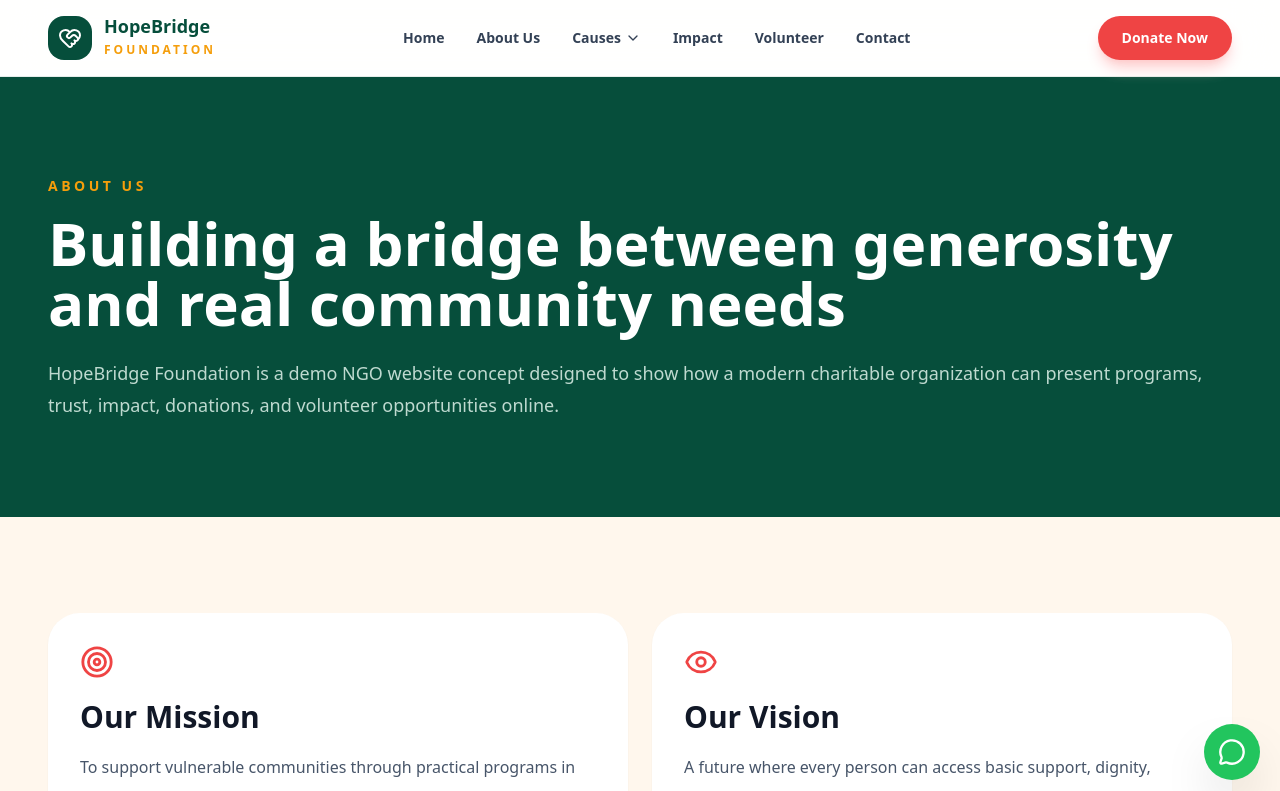
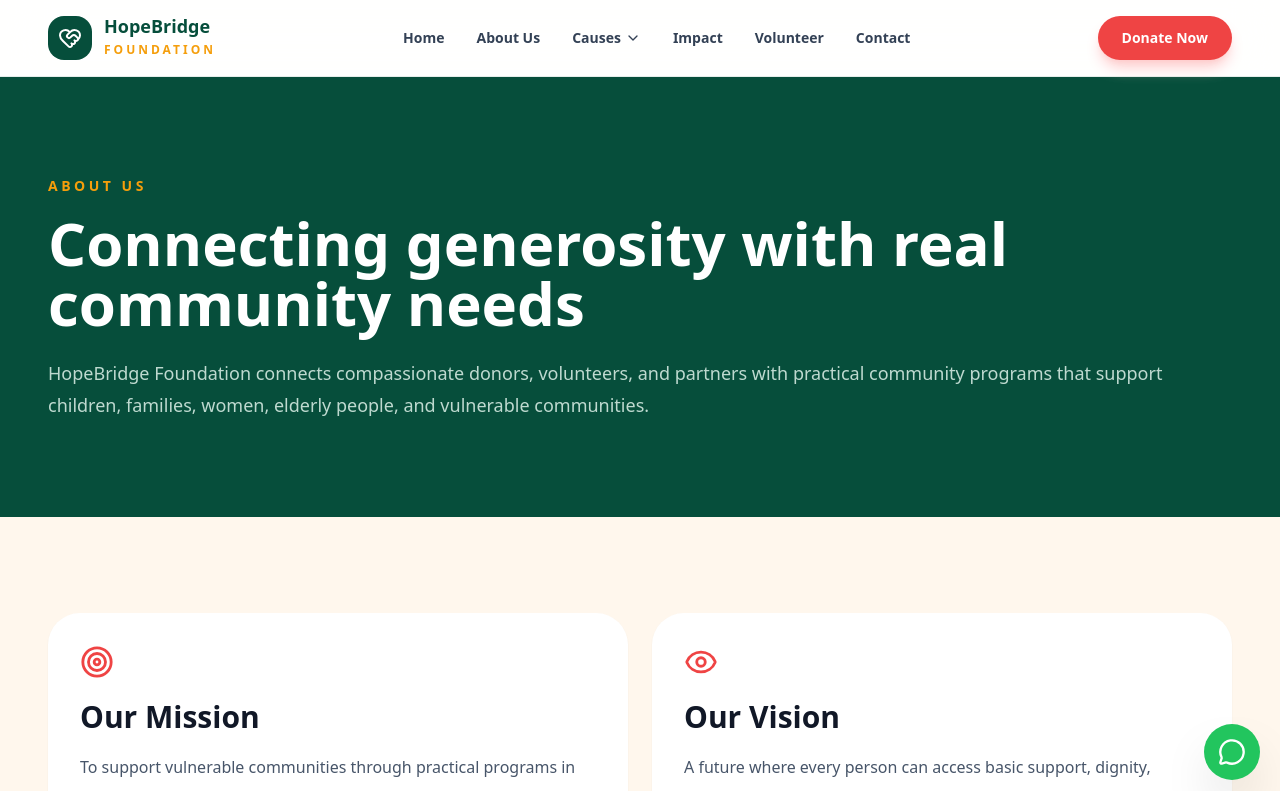
Before and after one commit to brianmichaelu/hopebridge-foundation, a Next.js app: page /about in a window 1280 px wide. Shown: the top 791 px of the page. Built offline with nearby package versions, Linux system fonts and the light colour scheme.

Commit message:
Revise About Us section for clarity and impact
Updated the text to better reflect the mission of HopeBridge Foundation.

```diff
--- a/app/about/page.tsx
+++ b/app/about/page.tsx
@@ -17,12 +17,12 @@ export default function AboutPage() {
             About Us
           </span>
           <h1 className="mt-4 text-5xl font-black lg:text-6xl">
-            Building a bridge between generosity and real community needs
+            Connecting generosity with real community needs
           </h1>
           <p className="mt-6 text-lg leading-8 text-emerald-50/80">
-            HopeBridge Foundation is a demo NGO website concept designed to show
-            how a modern charitable organization can present programs, trust,
-            impact, donations, and volunteer opportunities online.
+           HopeBridge Foundation connects compassionate donors, volunteers, and partners
+            with practical community programs that support children, families, women,
+            elderly people, and vulnerable communities.
           </p>
         </div>
       </section>
```
